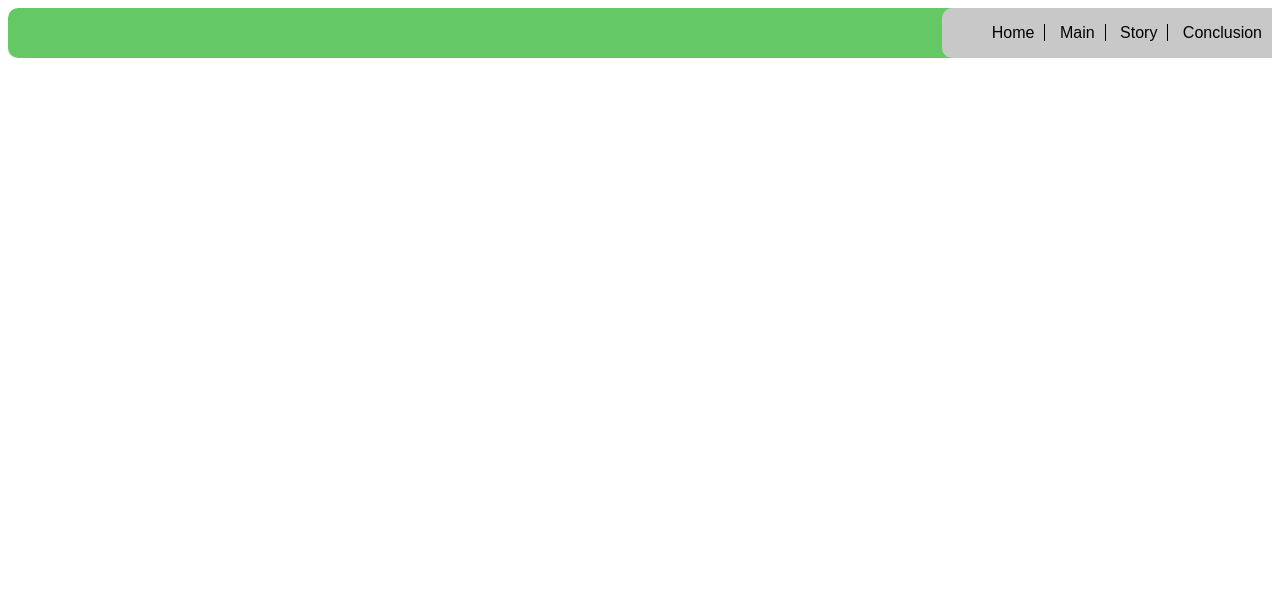
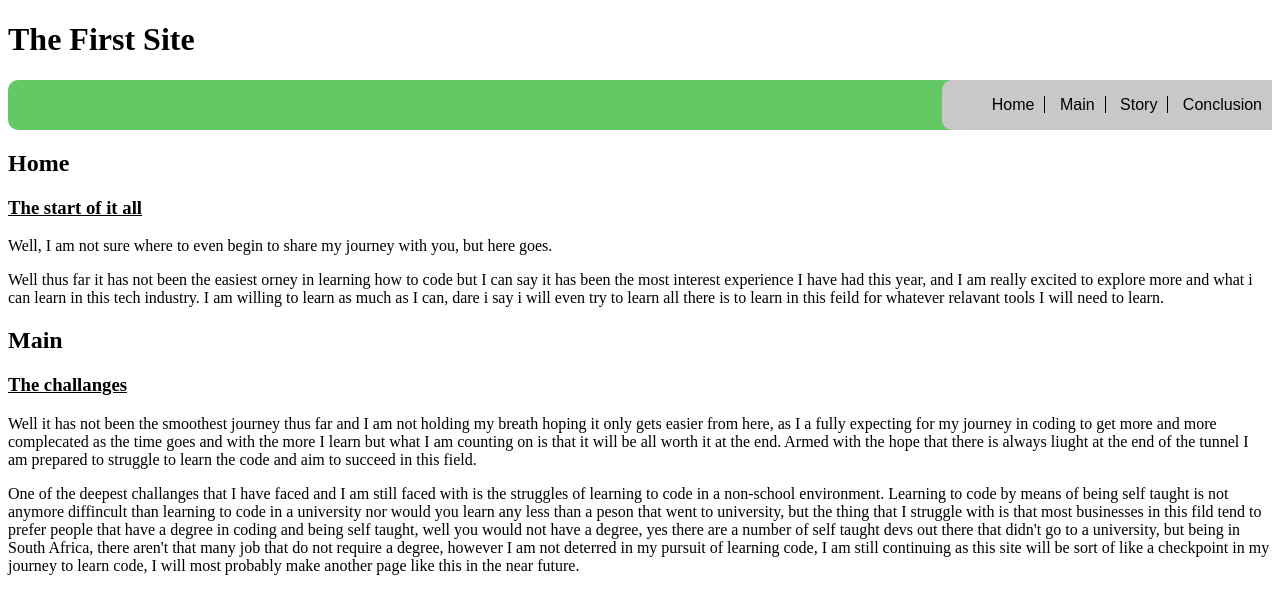
Before and after one commit to Siyabonga-7/practice-site, a plain HTML site: page index.html in a window 1280 px wide. Drawn offline with Linux system fonts and the light colour scheme; files whose address does not match are found by name.

Commit message:
Update index.html

```diff
--- a/index.html
+++ b/index.html
@@ -3,20 +3,33 @@
   <head>
     <meta charset="UTF-8"/>
     <meta name="viewport" content="width=device-width, initial-scale=1.0"/>
-    <link rel="stylesheet" href="/styles.css"/>
+    <link rel="stylesheet" href="C:\Users\siyab\Practice site\styles.css"/>
     <title> Testing a Web Page</title>
   </head>
   <header>
+    <h1>The First Site</h1>
     <div class="navigation">
       <navbar class="links">
       <ul id="links">
         <li><a href="#home">Home</a></li>
         <li><a href="#main">Main</a></li>
-    <li><a href="story">Story</a></li>
-<li><a href="conclusion">Conclusion</a></li>
+    <li><a href="#story">Story</a></li>
+<li><a href="#conclusion">Conclusion</a></li>
       </ul>
     </navbar>
     </div>
   </header>
-  <body></body>
+  <body>
+    <div class="body">
+      <h2 id="home">Home</h2>
+      <h3><u>The start of it all</u></h3>
+      <p class="first-paragraph">Well, I am not sure where to even begin to share my journey with you, but here goes.</p>
+      <p class="second-paragraph">Well thus far it has not been the easiest orney in learning how to code but I can say it has been the most interest experience I have had this year, and I am really excited to explore more and what i can learn in this tech industry. I am willing to learn as much as I can, dare i say i will even try to learn all there is to learn in this feild for whatever relavant tools I will need to learn.</p>
+        <h2 id="main">Main</h2>
+        <h3><u>The challanges</u></h3>
+        <p class="third-paragraph">Well it has not been the smoothest journey thus far and I am not holding my breath hoping it only gets easier from here, as I a fully expecting for my journey in coding to get more and more complecated as the time goes and with the more I learn but what I am counting on is that it will be all worth it at the end. Armed with the hope that there is always liught at the end of the tunnel I am prepared to struggle to learn the code and aim to succeed in this field.</p>
+        <p class="fourth-paragraph">One of the deepest challanges that I have faced and I am still faced with is the struggles of learning to code in a non-school environment. Learning to code by means of being self taught is not anymore diffincult than learning to code in a university nor would you learn any less than a peson that went to university, but the thing that I struggle with is that most businesses in this fild tend to prefer people that have a degree in coding and being self taught, well you would not have a degree, yes there are a number of self taught devs out there that didn't go to a university, but being in South Africa, there aren't that many job that do not require a degree, however I am not deterred in my pursuit of learning code, I am still continuing as this site will be sort of like a checkpoint in my journey to learn code, I will most probably make another page like this in the near future.</p>
+
+       </div>
+  </body>
 </html>
```
